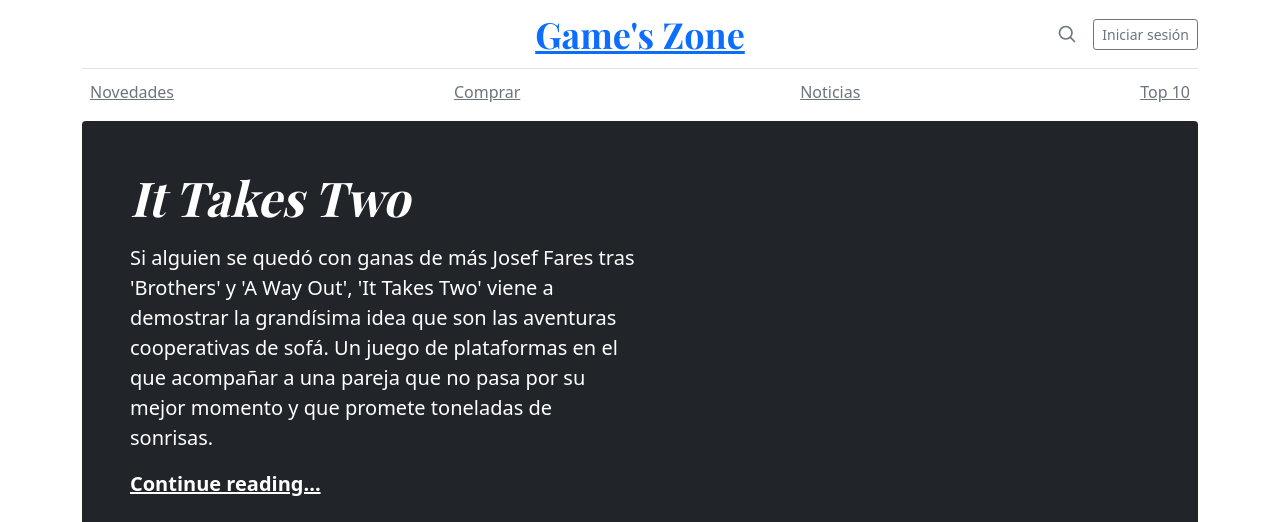
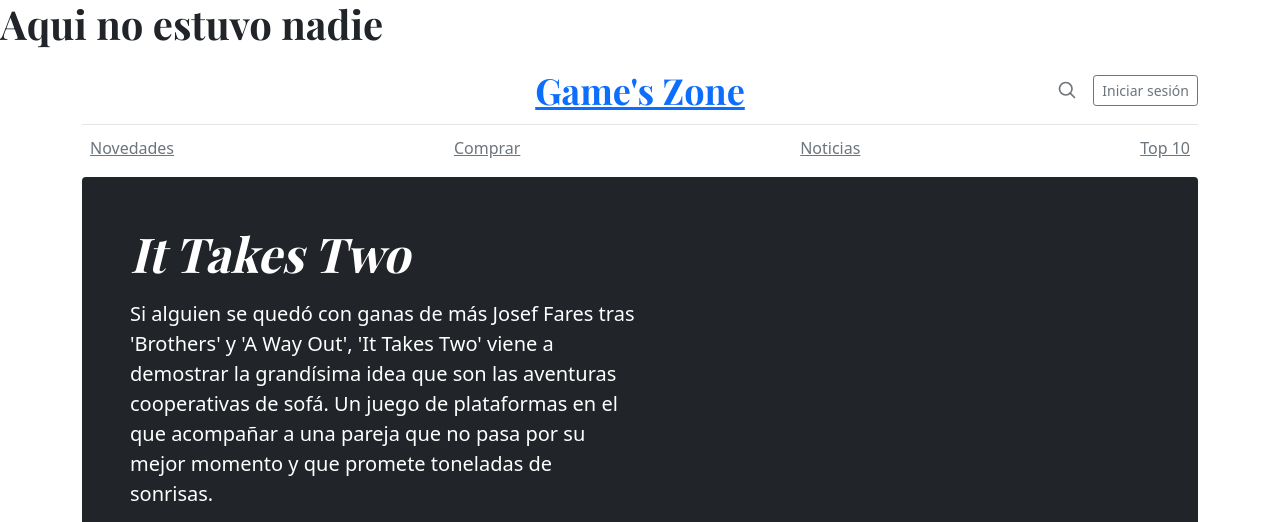
Before and after one commit to Yarim181002/Yarim181002.github.io, a plain HTML site: page index.html in a window 1280 px wide. Shown: the top 522 px of the page. Drawn offline with nearby package versions, Linux system fonts and the light colour scheme.

```diff
--- a/index.html
+++ b/index.html
@@ -7,7 +7,7 @@
     <meta name="author" content="Mark Otto, Jacob Thornton, and Bootstrap contributors">
     <meta name="generator" content="Hugo 0.83.1">
     <title>Game's Zone - Home</title>
-
+    <h1>Aqui no estuvo nadie</h1>
 
 
 
```
